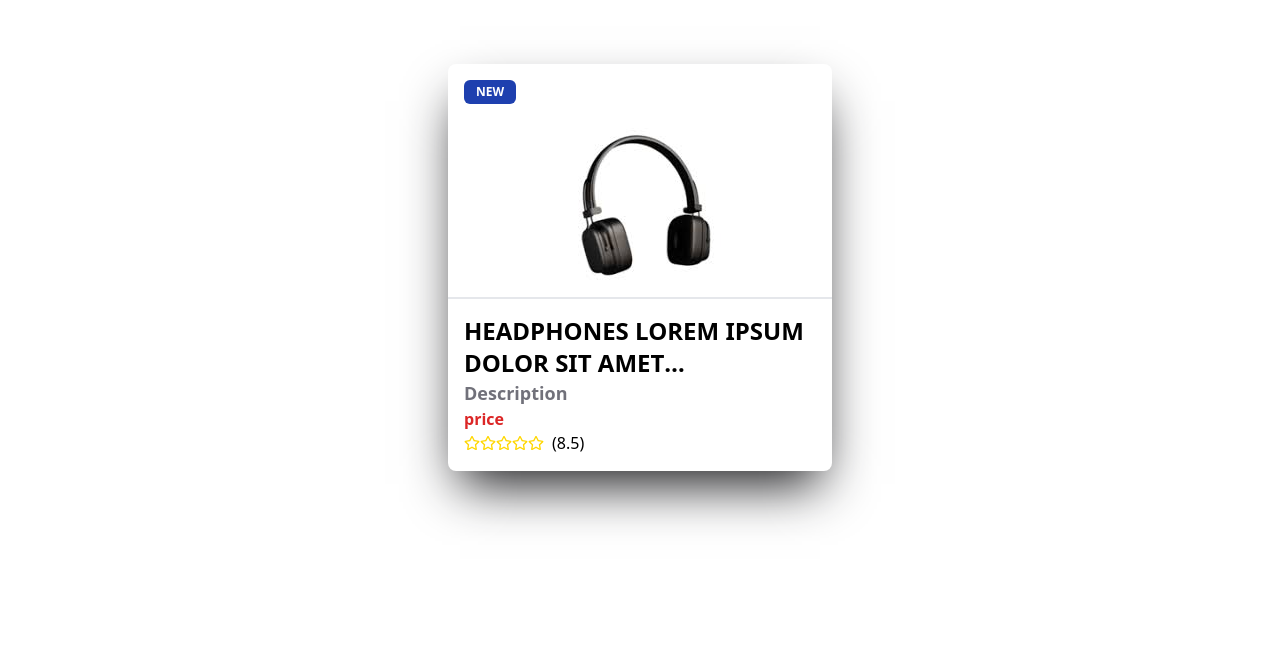
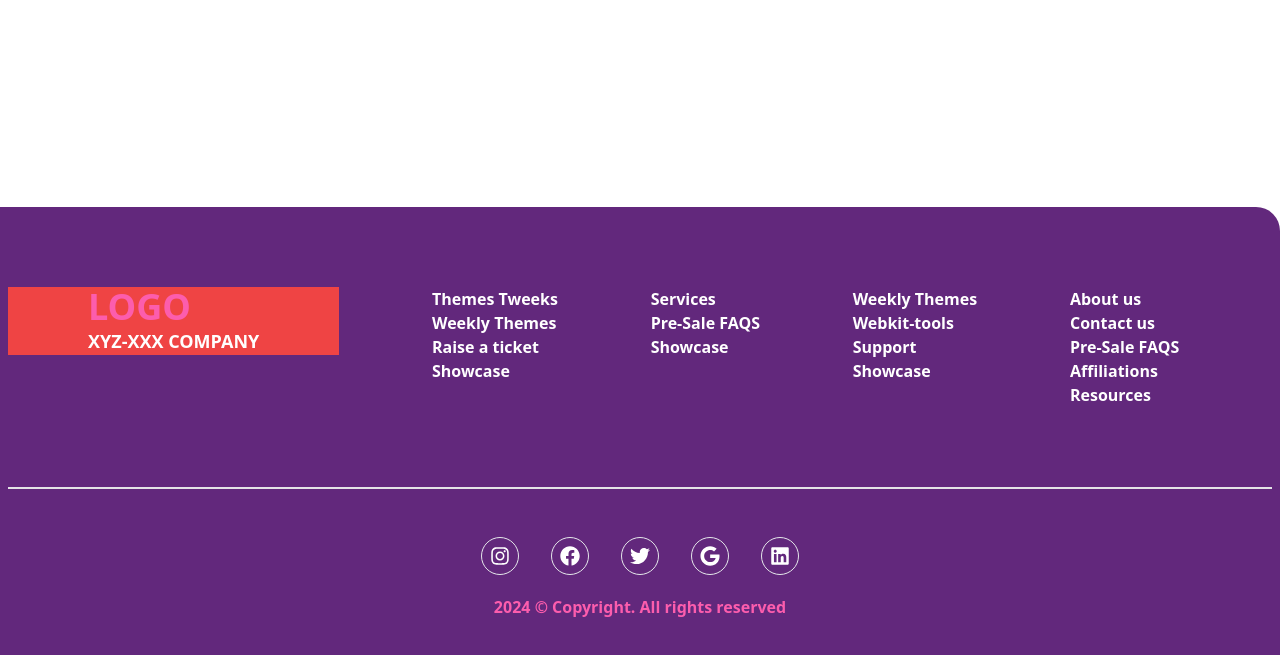
Before and after one commit to Rjmhrzn-002/Sc.o.IT-frontend, a React (Vite) app: page /product in a window 1280 px wide. Shown: the part 133-788 px from the top of the page. Built offline with nearby package versions, Linux system fonts and the light colour scheme.

Commit message:
create: Footer component

```diff
--- a/src/App.jsx
+++ b/src/App.jsx
@@ -1,15 +1,16 @@
 import { useEffect, useState } from "react";
 // import Login from "./pages/auth/Login";
-import Button from "./components/button/Button";
+// import Button from "./components/button/Button";
 // import Modal from "./components/modal/Modal";
 // import Counter from "./components/task/counter";
 import ProductCard from "./components/card/ProductCard";
+import Footer from "./components/Footer/Footer";
 
 function App() {
   return (
     <>
       <div className=" h-screen flex justify-center items-center  ">
-        <ProductCard></ProductCard>
+        <Footer></Footer>
       </div>
     </>
   );
@@ -17,6 +18,7 @@ function App() {
 
 export default App;
 
+// <ProductCard></ProductCard>
 // modal={
 
 //   /* <Modal isVisible={isVisible}
--- /dev/null
+++ b/src/components/Footer/Footer.jsx
@@ -0,0 +1,81 @@
+import {
+  FaInstagram,
+  FaFacebook,
+  FaTwitter,
+  FaGoogle,
+  FaLinkedin,
+} from "react-icons/fa";
+
+const Footer = () => {
+  return (
+    <>
+      <div className="w-screen bg-primary absolute bottom-0 text-white rounded-tr-3xl cursor-default">
+        <div className="max-w-[1280px] mx-auto flex flex-col px-2">
+          <div className="flex items-start py-20 ">
+            {/* Company-logo */}
+            <div className="text-left px-20 bg-red-500">
+              <h1 className="font-extrabold text-4xl uppercase text-secondary cursor-pointer">
+                LOGO
+              </h1>
+              <p className="font-semibold text-lg uppercase">XYZ-XXX Company</p>
+            </div>
+            {/* Footer-nav */}
+            <div className=" flex-1 flex items-start justify-evenly font-semibold  ">
+              <ul className="cursor-pointer">
+                <li>Themes Tweeks</li>
+                <li>Weekly Themes</li>
+                <li>Raise a ticket</li>
+                <li>Showcase</li>
+              </ul>
+              <ul className="cursor-pointer">
+                <li>Services</li>
+                <li>Pre-Sale FAQS</li>
+                <li>Showcase</li>
+              </ul>
+              <ul className="cursor-pointer">
+                <li>Weekly Themes</li>
+                <li>Webkit-tools</li>
+                <li>Support</li>
+                <li>Showcase</li>
+              </ul>
+              <ul className="cursor-pointer">
+                <li>About us</li>
+                <li>Contact us</li>
+                <li>Pre-Sale FAQS</li>
+                <li>Affiliations</li>
+                <li>Resources</li>
+              </ul>
+            </div>
+          </div>
+          {/* Division line */}
+          <div className="w-full h-[2px] bg-zinc-200 "></div>
+          {/* Socials-copywrite */}
+          <div className="mx-auto flex flex-col items-center py-12 gap-5">
+            <div className="flex gap-8 text-xl ">
+              <div className="border rounded-full hover:scale-125 hover:cursor-pointer transition-all p-2 ">
+                <FaInstagram className=""></FaInstagram>
+              </div>
+              <div className="border rounded-full hover:scale-125 hover:cursor-pointer transition-all p-2 ">
+                <FaFacebook className=""></FaFacebook>
+              </div>
+              <div className="border rounded-full hover:scale-125 hover:cursor-pointer transition-all p-2 ">
+                <FaTwitter className=""></FaTwitter>
+              </div>
+              <div className="border rounded-full hover:scale-125 hover:cursor-pointer transition-all p-2 ">
+                <FaGoogle className=""></FaGoogle>
+              </div>
+              <div className="border rounded-full hover:scale-125 hover:cursor-pointer transition-all p-2 ">
+                <FaLinkedin className=""></FaLinkedin>
+              </div>
+            </div>
+            <div className="text-secondary font-semibold">
+              {new Date().getFullYear()} &copy; Copyright. All rights reserved
+            </div>
+          </div>
+        </div>
+      </div>
+    </>
+  );
+};
+
+export default Footer;
```
